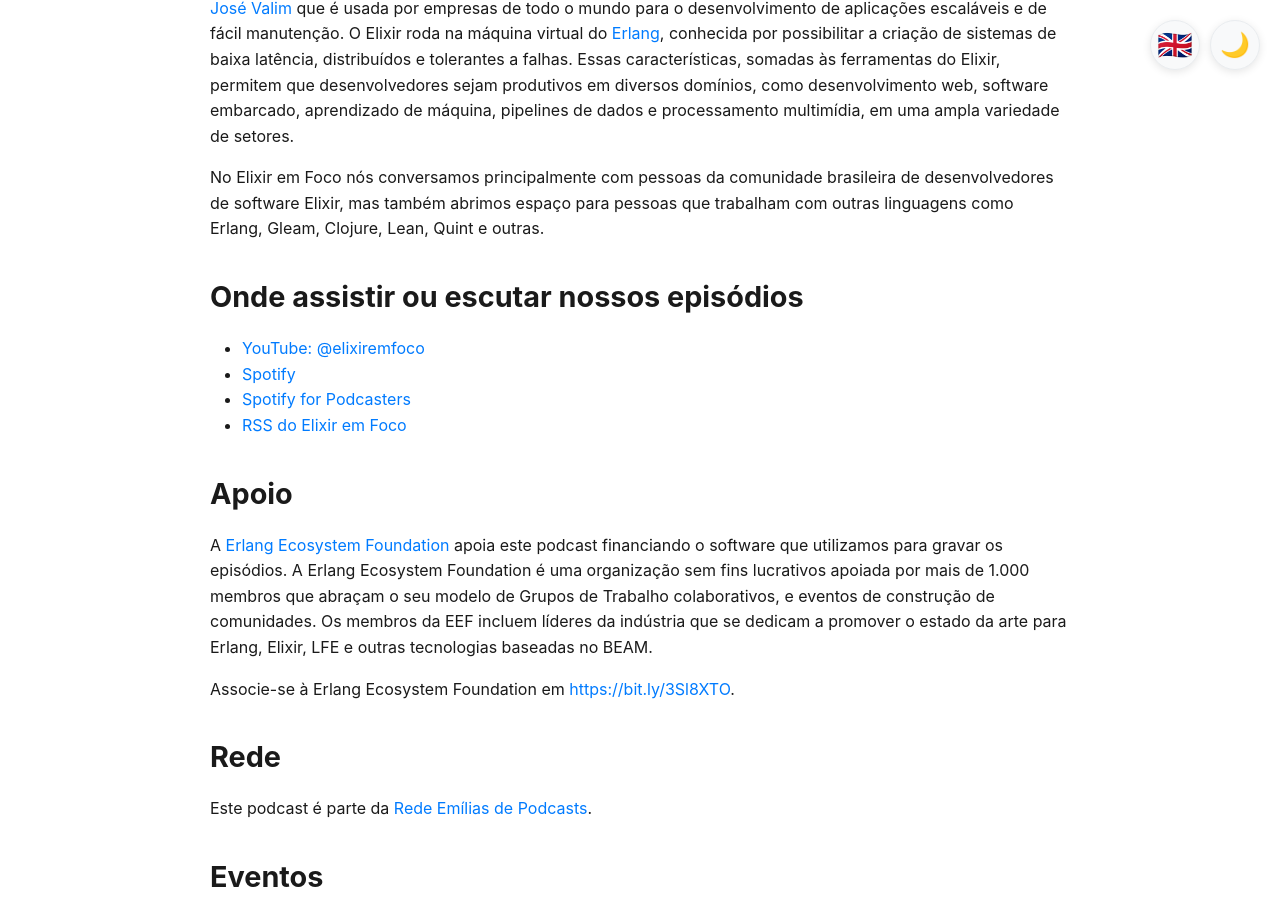
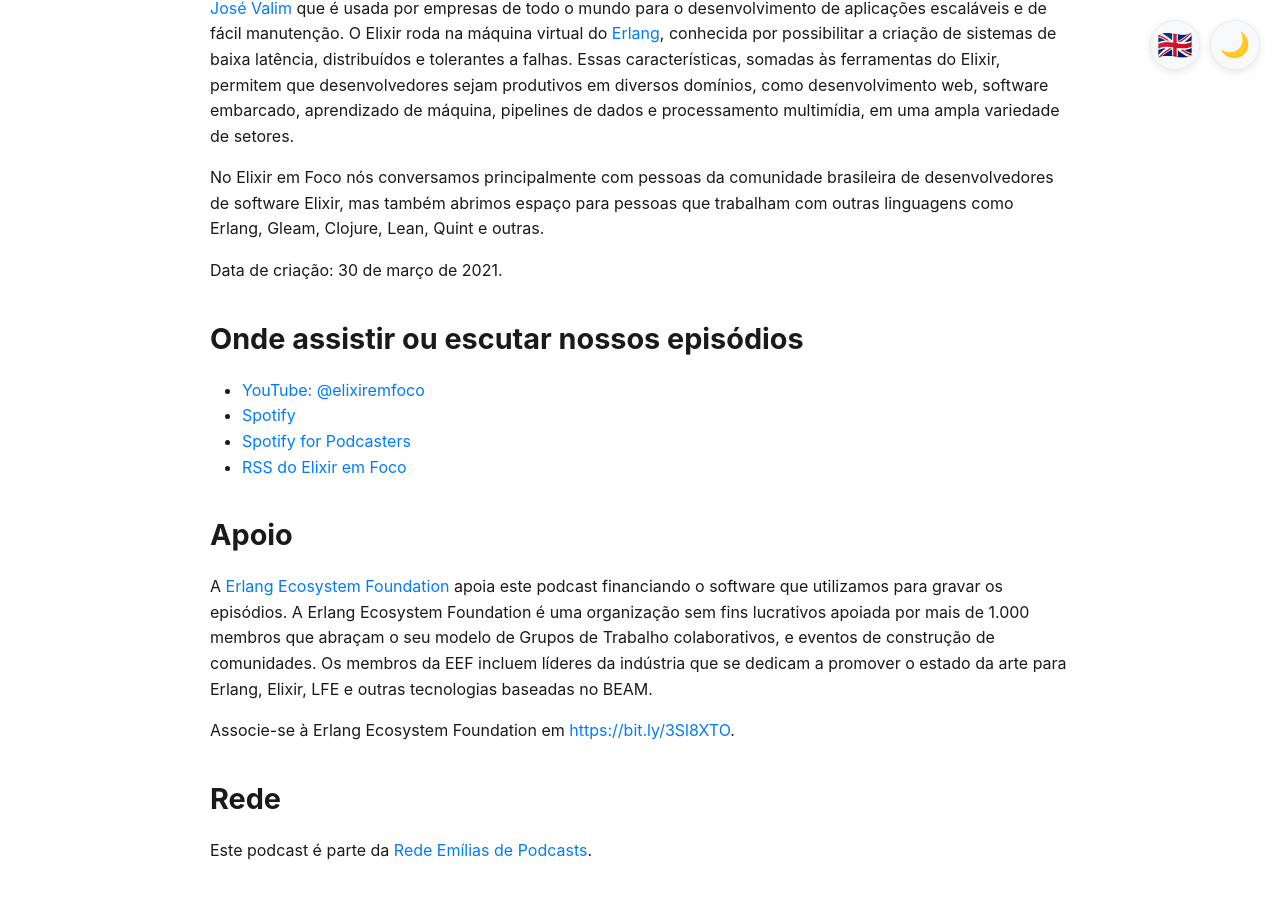
Before and after one commit to ElixiremFoco/elixiremfoco.github.io, a Jekyll site: the page built from index.md, in a window 1280 px wide and 900 px high, scrolled down 503 px. Built offline with Jekyll 4.4.1, drawn with Linux system fonts in a browser that asks for light colours.

Commit message:
5 anos de EEF

```diff
--- a/index.md
+++ b/index.md
@@ -12,6 +12,8 @@
 
 
 No Elixir em Foco nós conversamos principalmente com pessoas da comunidade brasileira de desenvolvedores de software Elixir, mas também abrimos espaço para pessoas que trabalham com outras linguagens como Erlang, Gleam, Clojure, Lean, Quint e outras.
+
+Data de criação: 30 de março de 2021.
 
 
 ## Onde assistir ou escutar nossos episódios
```
